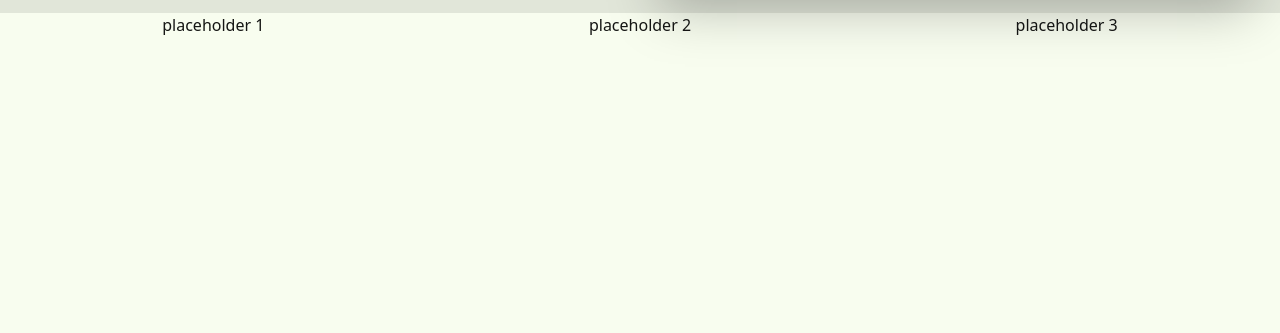
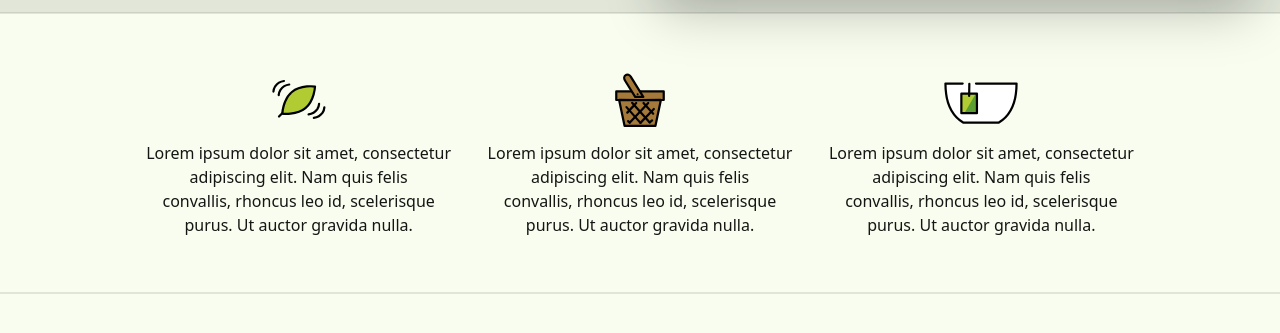
Before and after one commit to danipurdes/playteatime, a plain HTML site: page index.html in a window 1280 px wide. Shown: the part 415-748 px from the top of the page. Drawn offline with nearby package versions, Linux system fonts and the light colour scheme.

Commit message:
added features section with icons and placeholder text

```diff
--- a/index.html
+++ b/index.html
@@ -5,11 +5,13 @@
     <script src="https://cdn.tailwindcss.com"></script>
 </head>
 <body>
+    <!-- Header/Title-->
     <h1 class="hero text-3xl font-bold bg-base-200">
         <div class="hero-content flex-col lg:flex-row" style="gap:0rem">
             <img src="./icons/teapot.svg" class="size-14"/>Tea Time Game
         </div>
     </h1>
+    <!-- Hero Section -->
     <div class="hero bg-base-200" style="min-height:40vh">
         <div class="hero-content flex-col lg:flex-row-reverse">
             <video width="320" height="230" controls class="rounded-lg shadow-2xl" style="width:50vw">
@@ -23,11 +25,25 @@
             </div>
         </div>
     </div>
-    <div class="divider-neutral"></div>
-    <div class="grid grid-cols-3 justify-items-center">
-        <p>placeholder 1</p>
-        <p>placeholder 2</p>
-        <p>placeholder 3</p>
+    <div class="divider" style="margin-top: 0rem; height: 0rem"></div>
+    <!-- Features Section -->
+    <div class="grid grid-cols-3 py-8 px-32 text-center text-balance">
+        <div class="flex flex-col items-center">
+            <img src="./icons/leaf.svg" class="size-20"/>
+            <p>Lorem ipsum dolor sit amet, consectetur adipiscing elit. Nam quis felis convallis, rhoncus leo id,
+                scelerisque purus. Ut auctor gravida nulla.</p>
+        </div>
+        <div class="flex flex-col items-center">
+            <img src="./icons/basket.svg" class="size-20"/>
+            <p>Lorem ipsum dolor sit amet, consectetur adipiscing elit. Nam quis felis convallis, rhoncus leo id,
+                scelerisque purus. Ut auctor gravida nulla.</p>
+        </div>
+        <div class="flex flex-col items-center">
+            <img src="./icons/teacup.svg" class="size-20"/>
+            <p>Lorem ipsum dolor sit amet, consectetur adipiscing elit. Nam quis felis convallis, rhoncus leo id,
+                scelerisque purus. Ut auctor gravida nulla.</p>
+        </div>
     </div>
+    <div class="divider"></div>
 </body>
 </html>
```
Also changed, not shown: icons/basket.svg (added), icons/leaf.svg (added), icons/teacup.svg (added).
